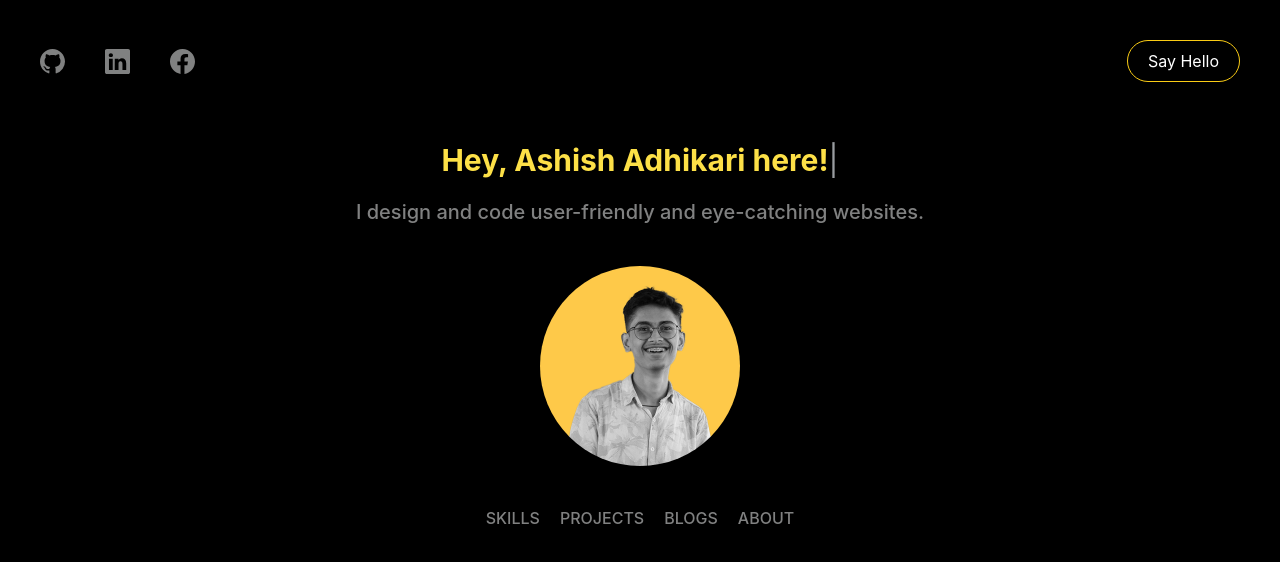
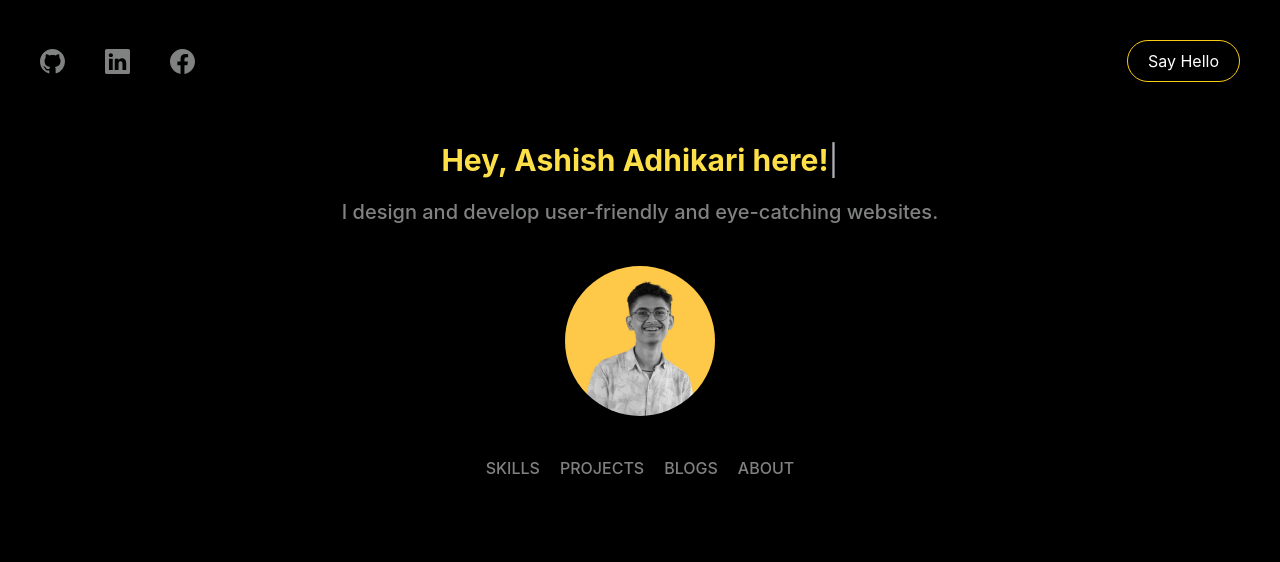
Before and after one commit to ashish-adhikaree/Portfolio-2022, a Next.js app: page / in a window 1280 px wide. Shown: the top 562 px of the page. Built offline with nearby package versions, Linux system fonts and the light colour scheme.

Commit message:
animated-landing-page

```diff
--- a/components/Avatar.tsx
+++ b/components/Avatar.tsx
@@ -1,7 +1,7 @@
 import Image from 'next/image'
-const Avatar = () => {
+const Avatar = ({width, animate}:{width:any, animate: boolean}) => {
     return (
-        <Image className="rounded-full" alt='profile' width={200} height={50} src='/profile.png'/>
+        <Image className={animate ? 'animate-avatar-entry rounded-full' : 'rounded-full'} alt='profile' width={width} height={150} src='/profile.png'/>
     )
 }
 
--- /dev/null
+++ b/components/Background.tsx
@@ -0,0 +1,13 @@
+import Avatar from "./Avatar"
+
+const Background = () => {
+    return(
+        <div className="absolute flex items-center justify-center w-full h-full">
+            <div className="background-animation duration-300 h-[100px] w-[100px]"></div>
+            <div className="background-animation duration-150 h-[250px] w-[250px]"></div>
+            <div className="background-animation duration-500 h-[400px] w-[400px]"></div>
+        </div>
+    )
+}
+
+export default Background
--- a/components/Header/ContactIcon.tsx
+++ b/components/Header/ContactIcon.tsx
@@ -2,7 +2,7 @@
 
 const ContactIcon = () => {
   return (
-    <div className="border border-yellow-400 px-5 py-2 rounded-full text-white cursor-pointer hover:bg-yellow-300 hover:text-black transition-all duration-300 hover:scale-[1.05]" title="Contact me">
+    <div className="border border-yellow-400 px-5 py-2 rounded-full text-white cursor-pointer hover:bg-yellow-300 hover:text-black transition-all duration-300 hover:scale-[1.05] animate-contact-btn-entry" title="Contact me">
       <p>Say Hello</p>
     </div>
   );
--- a/components/Header/Header.tsx
+++ b/components/Header/Header.tsx
@@ -3,7 +3,7 @@ import Socials from "./Socials"
 
 const Header = () => {
     return (
-        <div className="flex items-center justify-between sticky top-0 p-10 bg-black">
+        <div className="sticky top-0 z-50 flex items-center justify-between p-10 bg-black overflow-x-hidden">
             <Socials/>
             <ContactIcon/>
         </div>
--- a/components/Header/Navbar.tsx
+++ b/components/Header/Navbar.tsx
@@ -1,6 +1,6 @@
 const Navbar = () => {
     return (
-        <div className="font-medium space-x-5">
+        <div className="font-medium space-x-5 animate-navlinks-entry">
             <a href="#" className="navlinks">SKILLS</a>
             <a href="#" className="navlinks">PROJECTS</a>
             <a href="#" className="navlinks">BLOGS</a>
--- a/components/Header/Socials.tsx
+++ b/components/Header/Socials.tsx
@@ -3,7 +3,7 @@ import { BsFacebook, BsGithub, BsLinkedin } from 'react-icons/bs'
 
 const Socials = () => {
     return (
-    <div className='flex space-x-10 items-center'>
+    <div className='flex space-x-10 items-center animate-socials-entry'>
         <Link href="https://github.com/ashish-adhikaree" className='socials-icon' title='Github Profile'>
             <BsGithub size={25}/>
         </Link>
--- a/components/Layout.tsx
+++ b/components/Layout.tsx
@@ -3,7 +3,7 @@ import Header from "./Header/Header"
 
 const Layout = ({children}:PropsWithChildren) => {
     return (
-        <div>
+        <div className="max-w-7xl m-auto">
             <Header/>
             {children}
         </div>
--- a/components/Summary.tsx
+++ b/components/Summary.tsx
@@ -1,11 +1,12 @@
 import Title from "./Title"
 import Avatar from "./Avatar"
 import Navbar from "./Header/Navbar"
+import Background from "./Background"
 const Summary = () => {
     return (
-        <div className="flex flex-col items-center space-y-10 pt-5">
+        <div className="flex flex-col items-center space-y-10 pt-5 relative">
             <Title/>
-            <Avatar/>
+            <Avatar width={150} animate={true}/>
             <Navbar/>
       </div>
     )
--- a/components/Title.tsx
+++ b/components/Title.tsx
@@ -20,7 +20,7 @@ const Title = () => {
             .start();
         }}
       />
-      <p className="text-xl font-medium">I design and code user-friendly and eye-catching websites.</p>
+      <p className="text-xl font-medium animate-descrip-entry">I design and develop user-friendly and eye-catching websites.</p>
     </div>
   );
 };
--- a/pages/index.tsx
+++ b/pages/index.tsx
@@ -12,6 +12,8 @@ export default function Home() {
       </Head>
       <Layout>
         <Summary/>
+        <div className='h-[700px] w-full'>
+        </div>
       </Layout>
     </div>
   )
--- a/styles/globals.css
+++ b/styles/globals.css
@@ -12,6 +12,7 @@ body {
     Ubuntu, Cantarell, Fira Sans, Droid Sans, Helvetica Neue, sans-serif;
 }
 
+
 @layer components {
  .socials-icon {
   @apply transition-all duration-300 hover:scale-[1.1] hover:text-yellow-300
@@ -19,4 +20,7 @@ body {
  .navlinks{
   @apply transition-all duration-200 hover:text-yellow-300
  }
+ .background-animation{
+  @apply absolute border-[.5px] border-[rgba(128,129,129,.3)] animate-ping rounded-full
+ }
 }
--- a/tailwind.config.js
+++ b/tailwind.config.js
@@ -1,3 +1,5 @@
+const { transferableAbortController } = require('util');
+
 /** @type {import('tailwindcss').Config} */
 module.exports = {
   content: [
@@ -6,7 +8,36 @@ module.exports = {
     "./components/**/*.{js,ts,jsx,tsx}"
   ],
   theme: {
-    extend: {},
+    extend: {
+      keyframes: {
+        socialsEntry : {
+          '0%': {transform: 'translateX(-20vw)'},
+          '50%': {transform: 'translateX(10vw)'},
+          '100%': {transform: 'translateX(0)'},
+        },
+        contactBtnEntry : {
+          '0%': {transform: 'translateX(20vw)'},
+          '50%': {transform: 'translateX(-10vw)'},
+          '100%': {transform: 'translateX(0)'},
+        },
+        descripEntry : {
+          from : {transform: 'translateY(50px)'}
+        },
+        avatarEntry : {
+          from: {transform: 'scale(.1)'}
+        },
+        navLinksEntry : {
+          from : {transform: 'translateY(-50px)'}
+        }
+      },
+      animation: {
+        'socials-entry': 'socialsEntry 1s ease',
+        'contact-btn-entry' : 'contactBtnEntry 1s ease',
+        'descrip-entry' : 'descripEntry 1s ease',
+        'avatar-entry' : 'avatarEntry 1s ease',
+        'navlinks-entry' : 'navLinksEntry 1s ease'
+      },
+    },
   },
   plugins: [],
 }
```
